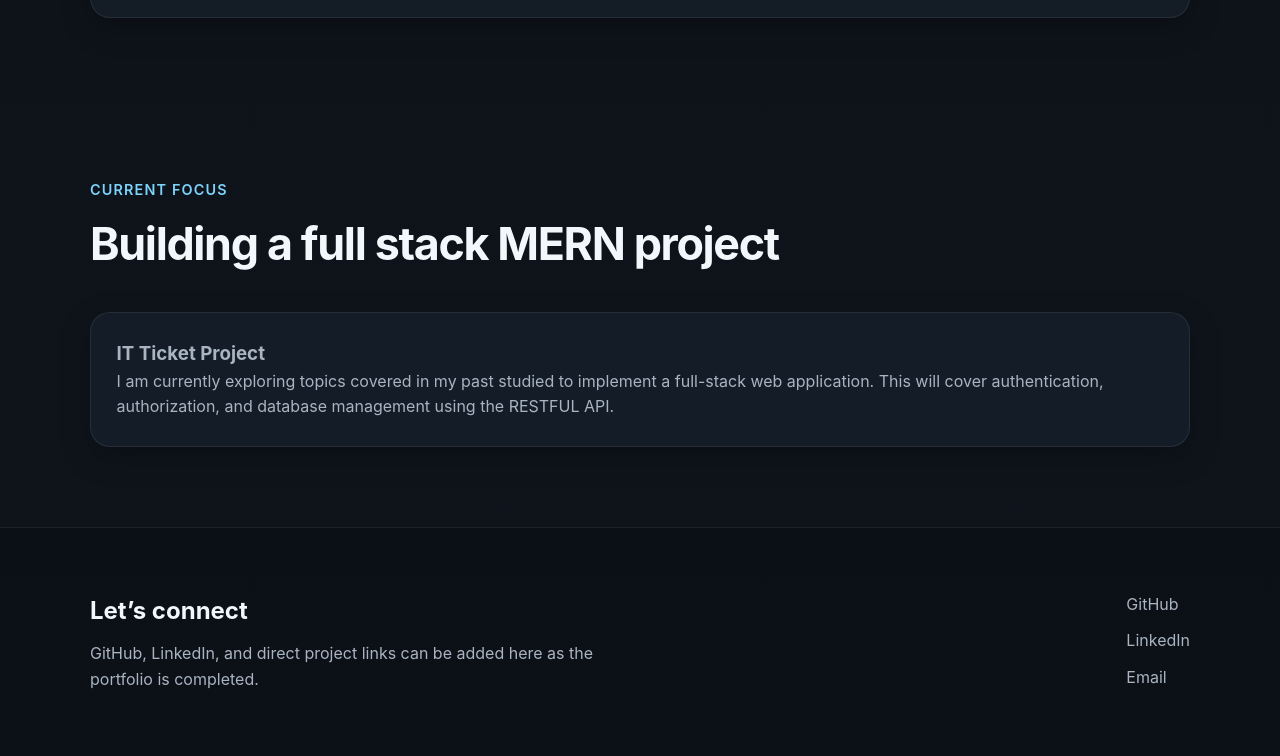
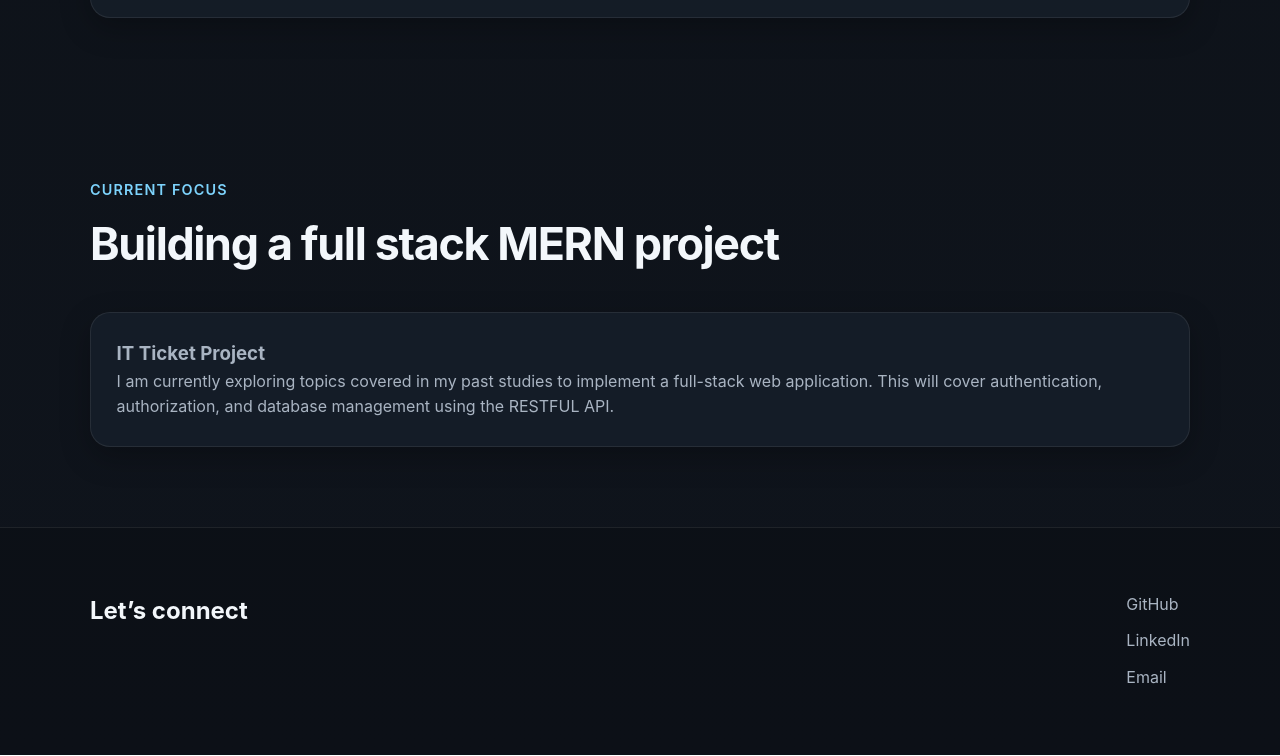
Before and after one commit to MatthewDmasa/portfolio-site, a plain HTML site: page index.html in a window 1280 px wide. Shown: the part 2430-3186 px from the top of the page. Drawn offline with Linux system fonts and the light colour scheme.

Commit message:
Updating typos

```diff
--- a/index.html
+++ b/index.html
@@ -174,7 +174,7 @@
         <div class="featured-card">
           <h3>IT Ticket Project</h3>
           <p>
-            I am currently exploring topics covered in my past studied to implement a full-stack
+            I am currently exploring topics covered in my past studies to implement a full-stack
             web application. This will cover authentication, authorization, and database management
             using the RESTFUL API.
           </p>
@@ -188,7 +188,6 @@
       <div>
         <h2>Let’s connect</h2>
         <p>
-          GitHub, LinkedIn, and direct project links can be added here as the portfolio is completed.
         </p>
       </div>
 
```
